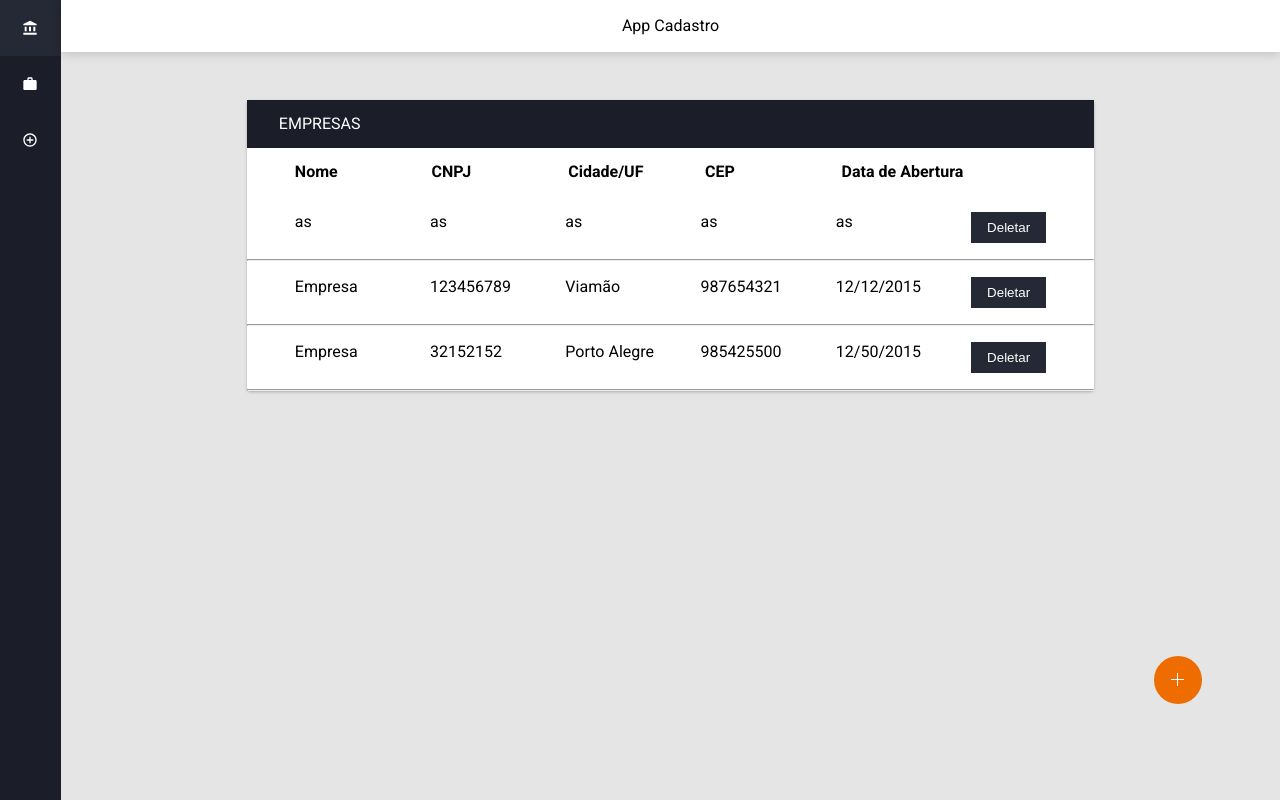
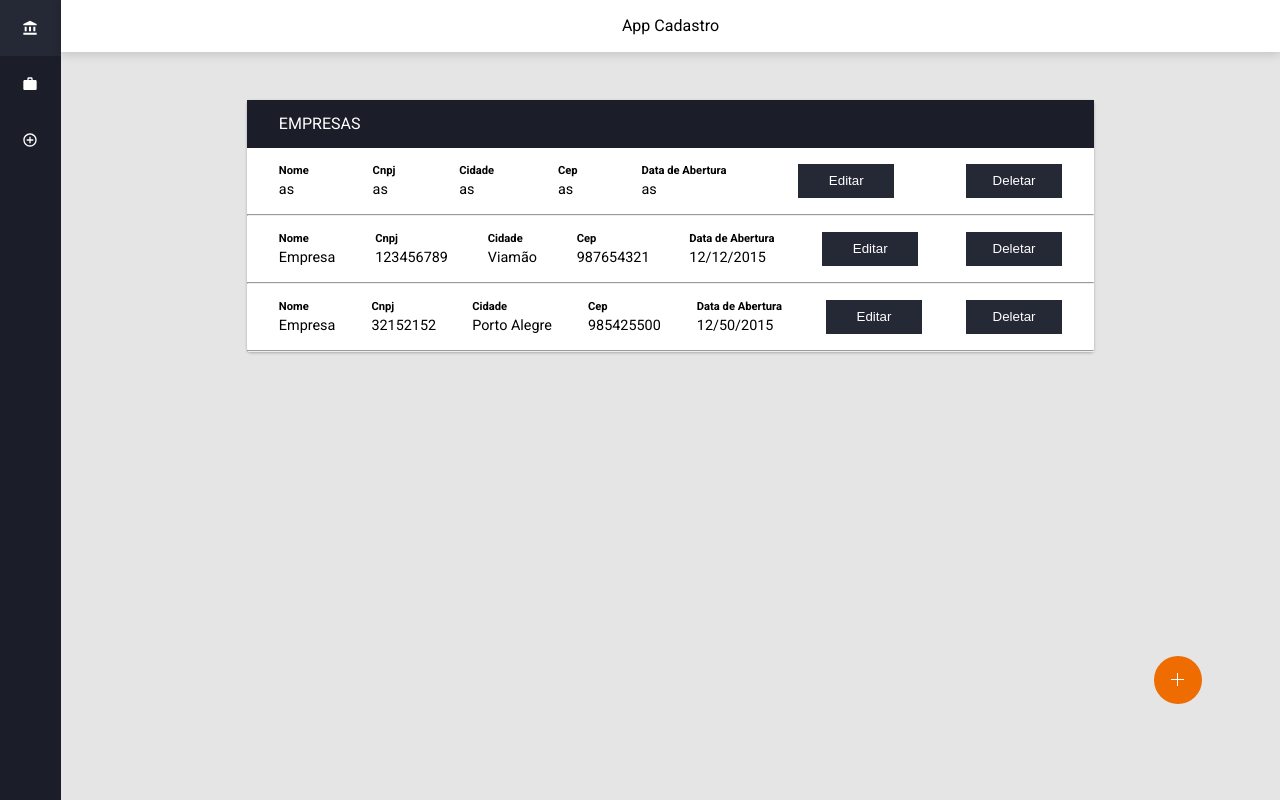
Before and after one commit to RicardoBaltazar/Dashboard-frontend, a React (Create React App) app in the folder app/: page /companies in a window 1280 px wide. Built offline with nearby package versions, Linux system fonts and the light colour scheme; data requests are answered from the project's data file.

Commit message:
Refatorando tabela e adicionando titulo em cada iten da tabela/ removendo header da tabela com títulos

```diff
--- a/app/src/components/table/index.tsx
+++ b/app/src/components/table/index.tsx
@@ -17,11 +17,36 @@ const Table: React.FC<Props> = (props) => {
         <>
             <tr className={styled.tr}>
                 {/* {props.id} */}
+
+                <div>
+                <span>Nome</span>
                 <td>{props.name}</td>
+                </div>
+
+                <div>
+                <span>Cnpj</span>
                 <td>{props.cnpj}</td>
+
+                </div>
+
+                <div>
+                <span>Cidade</span>
+
                 <td>{props.uf}</td>
+                </div>
+
+                <div>
+
+                <span>Cep</span>
                 <td>{props.cep}</td>
+                </div>
+
+                <div>
+
+                <span>Data de Abertura</span>
                 <td>{props.opendate}</td>
+                </div>
+
                 {props.children}
             </tr>
             <hr />
--- a/app/src/components/table/styled.module.scss
+++ b/app/src/components/table/styled.module.scss
@@ -1,11 +1,25 @@
 .tr {
     display: flex;
     justify-content: space-between;
-    padding: 1rem 3rem;
+    padding: 1rem 2rem;
 
-    td {
-        width: 100%;
-        text-align: left;
+    div {
+        display: flex;
+        flex-direction: column;
+        align-items: left;
 
+        span{
+            font-size: 0.7rem;
+            margin-bottom: 0.25rem;
+            font-weight: bold;
+        }
+
+
+        td {
+            width: 100%;
+            text-align: left;
+            font-size: 0.9rem;
+        }
     }
+
 }
--- a/app/src/screen/companies/index.tsx
+++ b/app/src/screen/companies/index.tsx
@@ -61,6 +61,14 @@ const PageCompanies: React.FC<Props> = (props) => {
                         cep={registeredCompanies.cep}
                         opendate={registeredCompanies.opendate}
                     >
+
+                        <button
+                            type="submit"
+                            className={styled.DeleteBtn}
+                            // onClick={() => setId(registeredCompanies.id)}
+                        >
+                            Editar
+                        </button>
                         <button
                             type="submit"
                             className={styled.DeleteBtn}
@@ -81,15 +89,7 @@ const PageCompanies: React.FC<Props> = (props) => {
                     <div className={styled.headerCard}>
                         <p>EMPRESAS</p>
                     </div>
-                    <tr className={styled.th}>
 
-                            <th>Nome</th>
-                            <th>CNPJ</th>
-                            <th>Cidade/UF</th>
-                            <th>CEP</th>
-                            <th>Data de Abertura</th>
-
-                    </tr>
                     {tableCompanies}
                 </div>
             </div>
--- a/app/src/screen/companies/styled.module.scss
+++ b/app/src/screen/companies/styled.module.scss
@@ -17,25 +17,6 @@
             color: #fff;
             padding: 0 2rem;
         }
-        .th {
-            height: 3rem;
-            width: 92%;
-            display: flex;
-            justify-content: space-between;
-            align-items: center;
-            color: #000;
-            padding: 1rem 3rem;
-            text-align: left;
-
-            // .divth {
-            //     // border: 1px solid red;
-            //     th {
-            //         // border: 1px solid red;
-            //         padding-right: 4.5rem;
-            //     }
-            // }
-        }
-
 
         th {
             width: 100%;
@@ -49,6 +30,7 @@
             transition: 0.2s;
             border: none;
             width: 6rem;
+            margin-left: 0.5rem;
 
             &:hover {
                 color: #b6b4b4;
--- a/app/src/styled.module.scss
+++ b/app/src/styled.module.scss
@@ -3,7 +3,6 @@
     height: 100vh;
     display: flex;
     flex-direction: row;
-
 
     .main {
         width: 100%;
```
